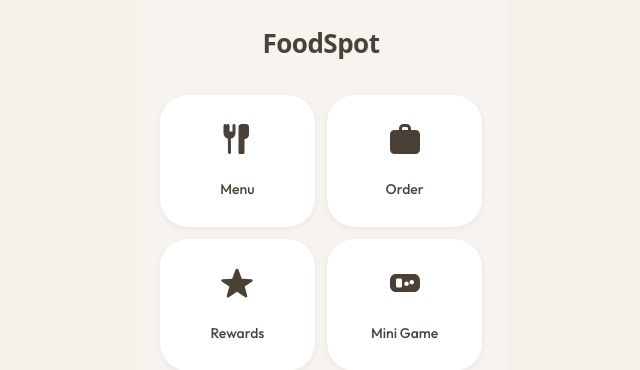
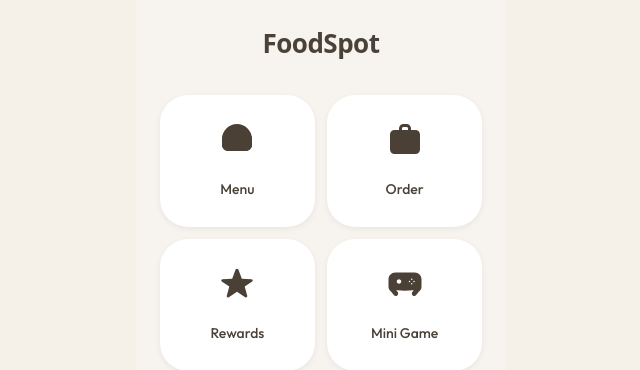
Before and after one commit to hikaribrandan3-code/foodspotapp, a React (Vite) app: page / in a window 1280 px wide. Shown: the top 370 px of the page, without its empty margins (319-959 px from the left). Built offline with nearby package versions, Linux system fonts and the light colour scheme.

Commit message:
Home: revert Game icon to chunky controller, replace Menu with Solid Empanada

```diff
--- a/src/pages/customer/Home.jsx
+++ b/src/pages/customer/Home.jsx
@@ -4,11 +4,14 @@ import { getMenu } from '../../config/menuData.js'
 
 // --- SVG ICONS (Render Match - Solid Filled) ---
 
-// --- MENU: Fork & Knife (Parallel - User Provided)
+// --- MENU: Empanada (Solid Style)
 const MenuIcon = () => (
-    <svg width="36" height="36" viewBox="0 0 24 24" fill="none">
-        <path d="M5 3C5 2.44772 5.44772 2 6 2C6.55228 2 7 2.44772 7 3V7H9V3C9 2.44772 9.44772 2 10 2C10.5523 2 11 2.44772 11 3V8C11 9.87827 9.68953 11.4534 7.91776 11.8953L8 21C8 21.5523 7.55228 22 7 22C6.44772 22 6 21.5523 6 21L5.91776 11.8953C4.31047 11.4534 3 9.87827 3 8V3C3 2.44772 3.44772 2 4 2C4.55228 2 5 2.44772 5 3V7H5V3Z" fill="currentColor" />
-        <path d="M15 2C13.8954 2 13 2.89543 13 4V21C13 21.5523 13.4477 22 14 22H16C16.5523 22 17 21.5523 17 21V12C18.6569 12 20 10.6569 20 9V4C20 2.89543 19.1046 2 18 2H15Z" fill="currentColor" />
+    <svg width="36" height="36" viewBox="0 0 24 24" fill="currentColor">
+        <path d="M22 13C22 7.47715 17.5228 3 12 3C6.47715 3 2 7.47715 2 13V15C2 17.7614 4.23858 20 7 20H17C19.7614 20 22 17.7614 22 15V13ZM4 13C4 8.58172 7.58172 5 12 5C16.4183 5 20 8.58172 20 13V15C20 16.6569 18.6569 18 17 18H7C5.34315 18 4 16.6569 4 15V13Z" fill="currentColor" fillOpacity="0.5" />
+        {/* Solid crimped edge filled body */}
+        <path d="M12 2C6.5 2 2 6.5 2 12V16C2 18.2 3.8 20 6 20H18C20.2 20 22 18.2 22 16V12C22 6.5 17.5 2 12 2ZM5 12C5 8.1 8.1 5 12 5C15.9 5 19 8.1 19 12V16C19 16.6 18.6 17 18 17H6C5.4 17 5 16.6 5 16V12Z" fillRule="evenodd" clipRule="evenodd" fill="currentColor" />
+        {/* Simple Solid Empanada Shape */}
+        <path d="M12 3C6.477 3 2 7.477 2 13v3c0 1.657 1.343 3 3 3h14c1.657 0 3-1.343 3-3v-3c0-5.523-4.477-10-10-10z" fill="currentColor" />
     </svg>
 )
 
@@ -26,10 +29,10 @@ const RewardsIcon = () => (
     </svg>
 )
 
-// --- GAME: Handheld Console (User Provided)
+// --- GAME: Game Controller (Solid, Chunky - Reverted)
 const GameIcon = () => (
     <svg width="36" height="36" viewBox="0 0 24 24" fill="currentColor">
-        <path fillRule="evenodd" clipRule="evenodd" d="M2 10C2 7.79086 3.79086 6 6 6H18C20.2091 6 22 7.79086 22 10V14C22 16.2091 20.2091 18 18 18H6C3.79086 18 2 16.2091 2 14V10ZM6 10C6 9.44772 6.44772 9 7 9H9C9.55228 9 10 9.44772 10 10V14C10 14.5523 9.55228 15 9 15H7C6.44772 15 6 14.5523 6 14V10ZM16.5 10C17.3284 10 18 10.6716 18 11.5C18 12.3284 17.3284 13 16.5 13C15.6716 13 15 12.3284 15 11.5C15 10.6716 15.6716 10 16.5 10ZM14.5 12.5C14.5 11.6716 13.8284 11 13 11C12.1716 11 11.5 11.6716 11.5 12.5C11.5 13.3284 12.1716 14 13 14C13.8284 14 14.5 13.3284 14.5 12.5Z" fill="currentColor" />
+        <path d="M18.5 5H5.5C3.01472 5 1 7.01472 1 9.5V14.5C1 15.8719 1.70566 17.0911 2.8023 17.8182L4.54564 19.9974C5.10976 20.7025 6.13682 20.8198 6.84197 20.2556C7.54711 19.6915 7.66436 18.6644 7.10025 17.9593L6.08866 16.6948C6.39827 16.7874 6.72127 16.8526 7.05432 16.8859C8.61863 17.0423 10.2646 17.1667 12 17.1667C13.7354 17.1667 15.3814 17.0423 16.9457 16.8859C17.2787 16.8526 17.6017 16.7874 17.9113 16.6948L16.8998 17.9593C16.3356 18.6644 16.4529 19.6915 17.158 20.2556C17.8632 20.8198 18.8902 20.7025 19.4544 19.9974L21.1977 17.8182C22.2943 17.0911 23 15.8719 23 14.5V9.5C23 7.01472 20.9853 5 18.5 5ZM8 12.5C7.17157 12.5 6.5 11.8284 6.5 11C6.5 10.1716 7.17157 9.5 8 9.5C8.82843 9.5 9.5 10.1716 9.5 11C9.5 11.8284 8.82843 12.5 8 12.5ZM16.5 13C16.2239 13 16 12.7761 16 12.5C16 12.2239 16.2239 12 16.5 12C16.7761 12 17 12.2239 17 12.5C17 12.7761 16.7761 13 16.5 13ZM15 11.5C14.7239 11.5 14.5 11.2761 14.5 11C14.5 10.7239 14.7239 10.5 15 10.5C15.2761 10.5 15.5 10.7239 15.5 11C15.5 11.2761 15.2761 11.5 15 11.5ZM16.5 10C16.2239 10 16 9.77614 16 9.5C16 9.22386 16.2239 9 16.5 9C16.7761 9 17 9.22386 17 9.5C17 9.77614 16.7761 10 16.5 10ZM18 11.5C17.7239 11.5 17.5 11.2761 17.5 11C17.5 10.7239 17.7239 10.5 18 10.5C18.2761 10.5 18.5 10.7239 18.5 11C18.5 11.2761 18.2761 11.5 18 11.5Z" />
     </svg>
 )
 
```
